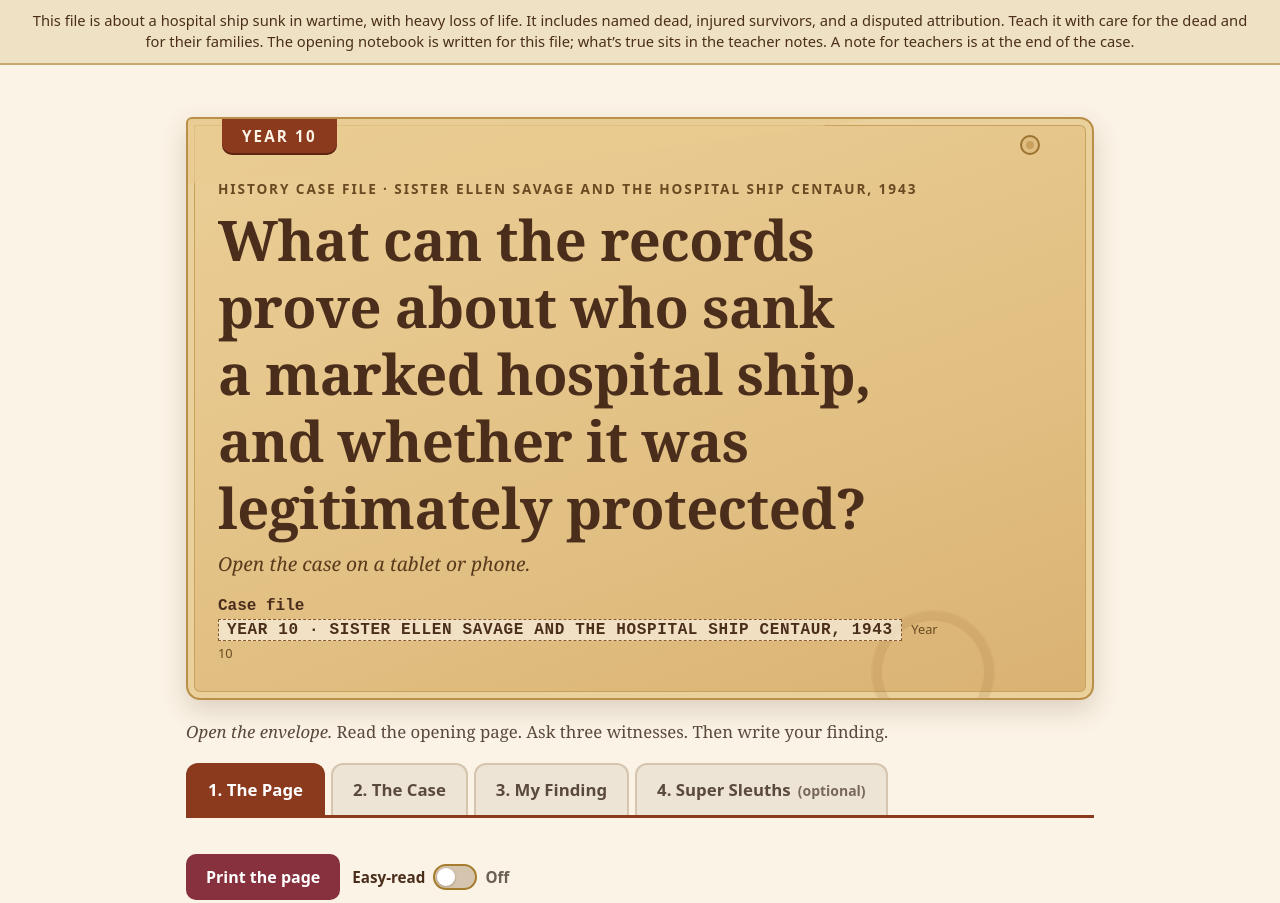
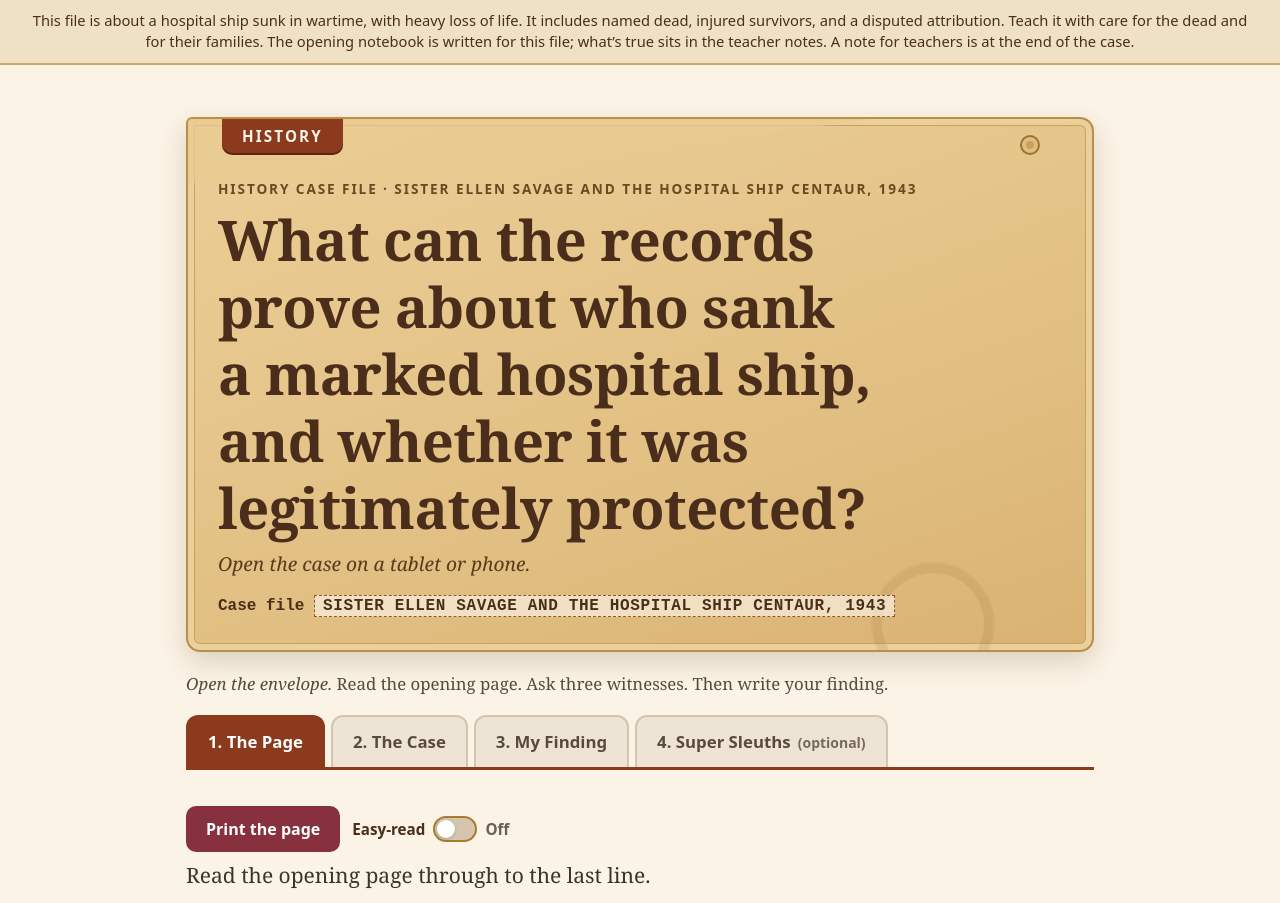
Before and after one commit to RobMac10/centaur-case, a plain HTML site: page index.html in a window 1280 px wide. Shown: the top 903 px of the page. Drawn offline with Linux system fonts and the light colour scheme.

Commit message:
Remove draft labels, internal notes and student-facing year levels

```diff
--- a/index.html
+++ b/index.html
@@ -4,7 +4,7 @@
 <meta charset="utf-8">
 <meta name="viewport" content="width=device-width,initial-scale=1">
 <title>What can the records prove about who sank a marked hospital ship, and whether it was legitimately protected? · Reopen the Record: Australian Histories</title>
-<meta name="description" content="History Case File, Year 10. Sister Ellen Savage and the hospital ship Centaur, 1943. What can the records prove about who sank a marked hospital ship, and whether it was legitimately protected?">
+<meta name="description" content="History Case File. Sister Ellen Savage and the hospital ship Centaur, 1943. What can the records prove about who sank a marked hospital ship, and whether it was legitimately protected?">
 <meta name="robots" content="noindex, nofollow">
 <link rel="stylesheet" href="assets/style.css">
 <link rel="stylesheet" href="assets/artefacts.css">
@@ -29,14 +29,14 @@
 
 <header class="wrap top">
   <div class="envelope">
-    <div class="folder-tab">Year 10</div>
+    <div class="folder-tab">History</div>
     <div class="string" aria-hidden="true"></div>
     <div class="ring" aria-hidden="true"></div>
     <div class="env-inner">
       <p class="env-eyebrow">History Case File · Sister Ellen Savage and the hospital ship Centaur, 1943</p>
       <h1>What can the records prove about who sank a marked hospital ship, and whether it was legitimately protected?</h1>
       <p class="env-sub">Open the case on a tablet or phone.</p>
-      <p class="env-case">Case file <span>YEAR 10  ·  SISTER ELLEN SAVAGE AND THE HOSPITAL SHIP CENTAUR, 1943</span> <small>Year 10</small></p>
+      <p class="env-case">Case file <span>SISTER ELLEN SAVAGE AND THE HOSPITAL SHIP CENTAUR, 1943</span></p>
     </div>
   </div>
   <p class="open-line"><em>Open the envelope.</em> Read the opening page. Ask three witnesses. Then write your finding.</p>
@@ -196,7 +196,7 @@
     <div class="tools">
       <button type="button" class="btn" data-print="case">Print the case</button>
     </div>
-    <p class="eyebrow">YEAR 10  ·  SISTER ELLEN SAVAGE AND THE HOSPITAL SHIP CENTAUR, 1943 · Read</p>
+    <p class="eyebrow">SISTER ELLEN SAVAGE AND THE HOSPITAL SHIP CENTAUR, 1943 · Read</p>
     <h2>Sister Ellen Savage and the hospital ship Centaur, 1943</h2>
     <p class="lead">What can the records prove about who sank a marked hospital ship, and whether it was legitimately protected?</p>
     <p>The exhibits on The Page — a reconstructed casualty telegram, the 1943 photograph, a reconstructed news bulletin, and a typeset extract from the Newcastle Morning Herald — belong with this file. Read them before you write a finding.</p>
@@ -387,7 +387,7 @@
 </main>
 
 <footer class="wrap">
-  <p>Reopen the Record: Australian Histories · Year 10 · Sister Ellen Savage and the hospital ship Centaur, 1943</p>
+  <p>Reopen the Record: Australian Histories · Sister Ellen Savage and the hospital ship Centaur, 1943</p>
   <p class="note">Real photographs are used where they exist and are free to reuse. Otherwise a silhouette is used, not a likeness. No author’s name is printed on the student pages.</p>
 </footer>
 
```
